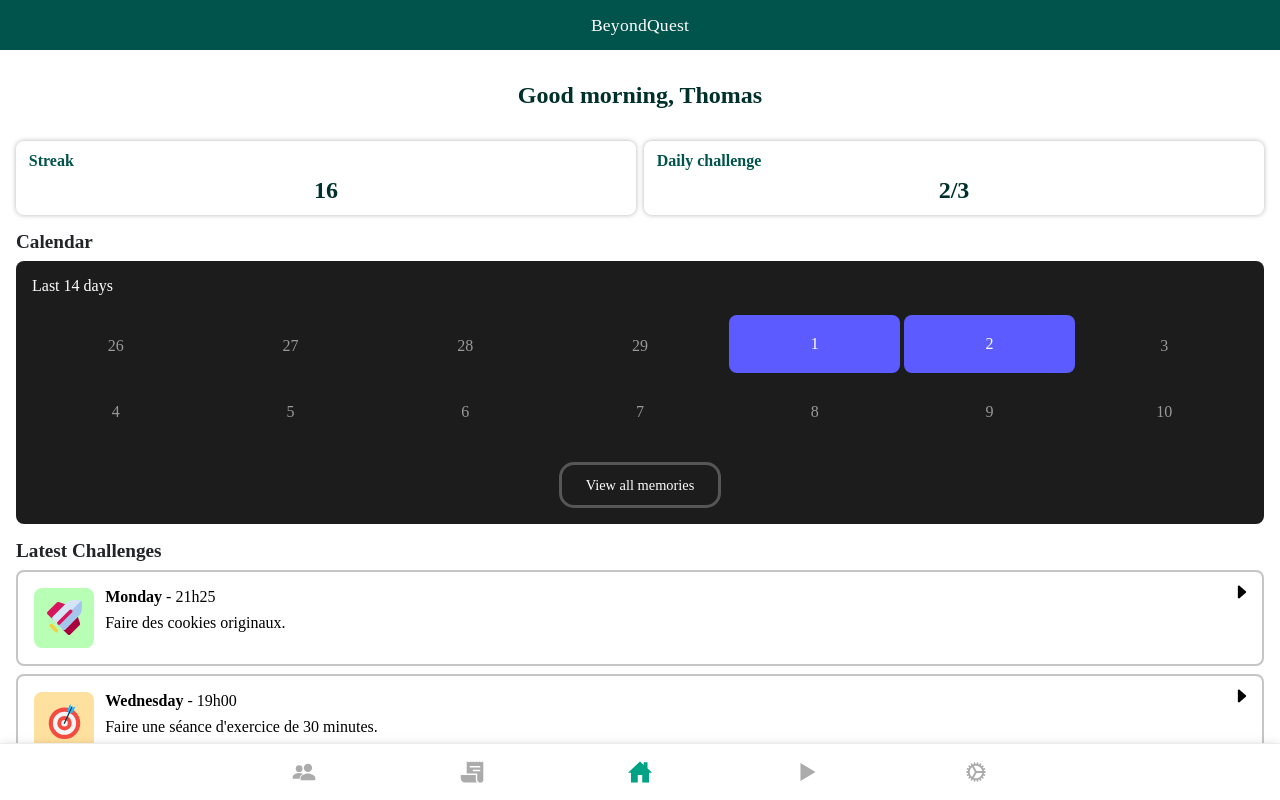
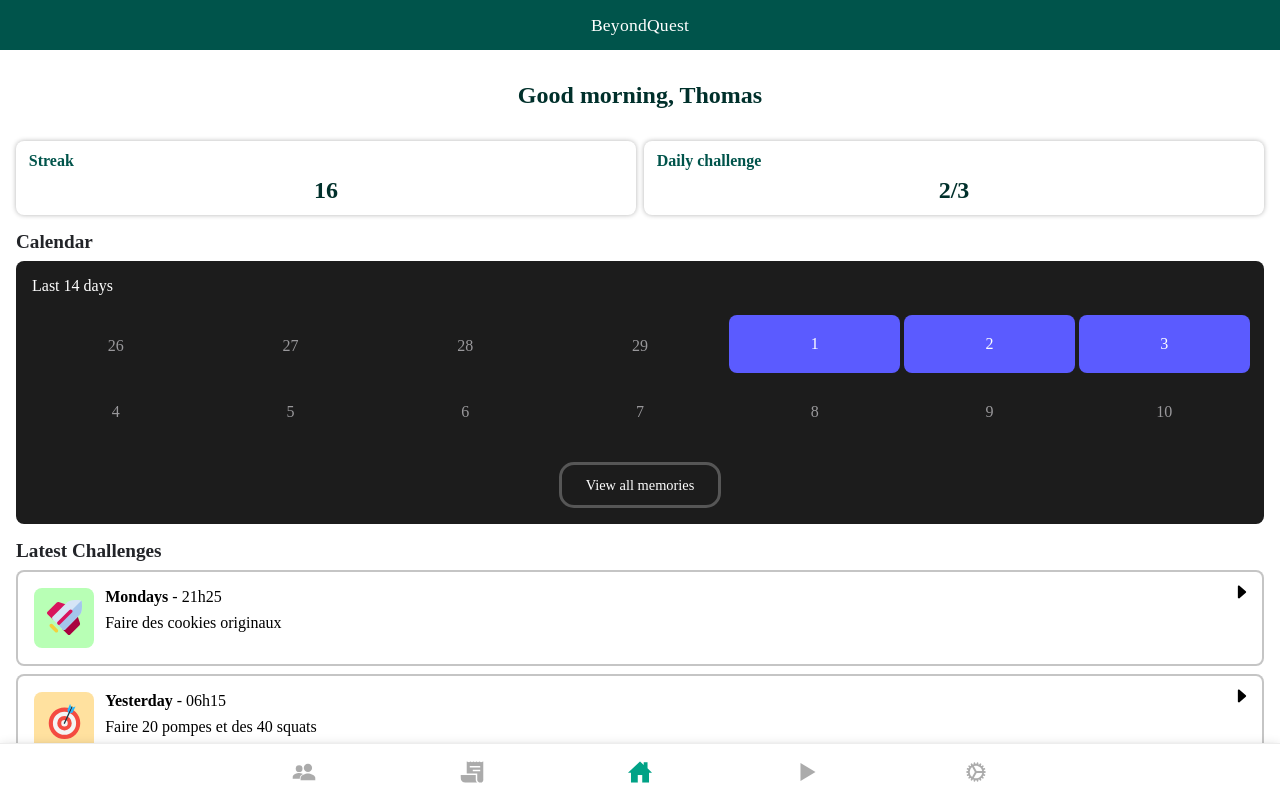
Before and after one commit to thomasperge/beyondquest, a React (Vite) app: page /home in a window 1280 px wide. Built offline with nearby package versions, Linux system fonts and the light colour scheme; a web font is replaced by a local one.

Commit message:
feat: optimistation for fetch

```diff
--- a/src/pages/home/home.tsx
+++ b/src/pages/home/home.tsx
@@ -10,6 +10,36 @@ import DailyStreakStatsComponent from "../../components/dailystreakstats/dailyst
 import CalendarHomeComponent from "../../components/calendarhome/calendarhome.js";
 import Navbar from "../../components/navbar/navbar.js";
 import ChallengeItemsComponent from "../../components/challengeitems/challengeitems.js";
+
+const challenges = [
+  {
+    id: 1,
+    days: "Mondays",
+    hours: "21h25",
+    categories: "Cuisine",
+    challenge: "Faire des cookies originaux",
+    difficulty: DifficultyDto.Easy,
+    iconsvgurl: rocketSvg,
+  },
+  {
+    id: 2,
+    days: "Yesterday",
+    hours: "06h15",
+    categories: "Sport",
+    challenge: "Faire 20 pompes et des 40 squats",
+    difficulty: DifficultyDto.Medium,
+    iconsvgurl: targetSvg,
+  },
+  {
+    id: 3,
+    days: "Friday",
+    hours: "12h35",
+    categories: "Lecture",
+    challenge: "Lire 30 pages et rédigés un résumé sur ces 20 pages",
+    difficulty: DifficultyDto.Hard,
+    iconsvgurl: statsSvg,
+  },
+];
 
 const Home: React.FC = () => {
   return (
@@ -43,7 +73,7 @@ const Home: React.FC = () => {
 
         <CalendarHomeComponent
           lastnbDays={14}
-          daywithStreak={["1", "2"]}
+          daywithStreak={["1", "2", "3"]}
           redirection="/challenge"
         />
 
@@ -57,33 +87,17 @@ const Home: React.FC = () => {
         />
 
         <div className="column ion-margin-bottom" style={{ gap: ".5rem" }}>
+        {challenges.map(({id, days, hours, categories, challenge, difficulty, iconsvgurl }) => (
           <ChallengeItemsComponent
-            days="Monday"
-            hours="21h25"
-            categorie="Cuisine"
-            challenge="Faire des cookies originaux."
-            difficulty={DifficultyDto.Easy}
-            iconsvgurl={rocketSvg}
-          ></ChallengeItemsComponent>
-
-          <ChallengeItemsComponent
-            days="Wednesday"
-            hours="19h00"
-            categorie="Sport"
-            challenge="Faire une séance d'exercice de 30 minutes."
-            difficulty={DifficultyDto.Medium}
-            iconsvgurl={targetSvg}
-          ></ChallengeItemsComponent>
-
-          <ChallengeItemsComponent
-            days="Friday"
-            hours="18h30"
-            categorie="Musique"
-            challenge="Apprendre une nouvelle chanson à la guitare."
-            difficulty={DifficultyDto.Hard}
-            iconsvgurl={statsSvg}
-          ></ChallengeItemsComponent>
-
+            key={id}
+            days={days}
+            hours={hours}
+            categorie={categories}
+            challenge={challenge}
+            difficulty={difficulty}
+            iconsvgurl={iconsvgurl}
+          />
+        ))}
         </div>
       </IonContent>
       <IonFooter>
```
